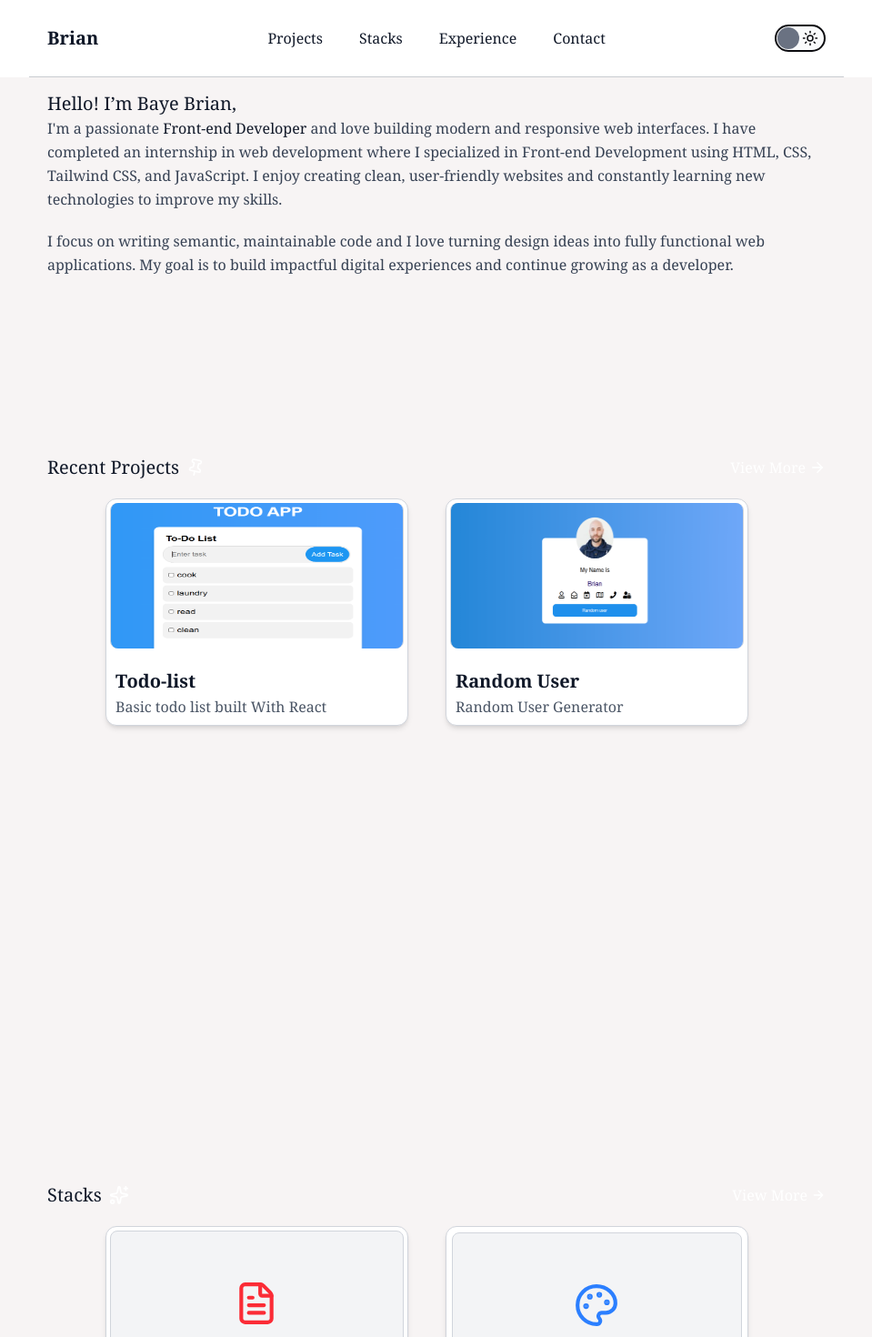
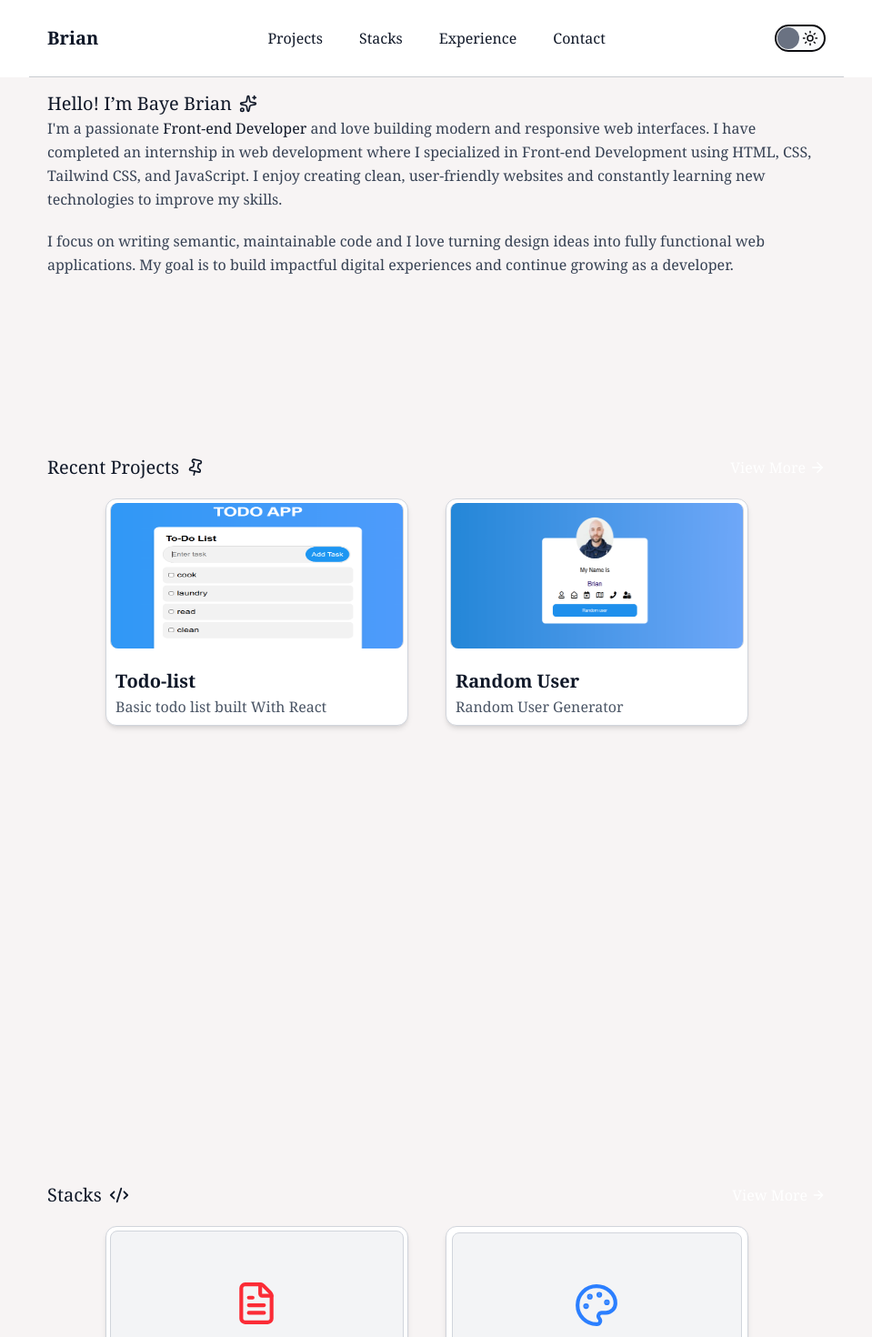
Before and after one commit to Baye-Brian1/react-portfolio, a React (Vite) app: page / in a window 1280 px wide. Shown: the top 1470 px of the page at 91% size, without its empty margins (160-1119 px from the left). Built offline with nearby package versions, Linux system fonts and the light colour scheme.

Commit message:
adjuste some text issue

```diff
--- a/src/components/mainBody.jsx
+++ b/src/components/mainBody.jsx
@@ -1,5 +1,5 @@
 import React from 'react';
-import { ArrowRight, Pin, Code, Sparkles, Palette, FileText } from 'lucide-react'; // Lucide Icons
+import { ArrowRight, Pin, Code,Code2, Sparkles, Palette, FileText } from 'lucide-react'; // Lucide Icons
 import user from '../assets/user.PNG';
 import todo from '../assets/todo.PNG';
 import { Link } from 'react-router-dom';
@@ -9,7 +9,8 @@ function MainBody() {
   return (
     <main className="flex-1">
       <section className="max-w-4xl min-h-[60vh] mx-auto text-gray-700 dark:text-gray-400 p-5 pt-20">
-        <h1 className="mt-5 text-gray-900 dark:text-white text-xl">Hello! I’m Baye Brian,</h1>
+        <h1 className="mt-5 text-gray-900 dark:text-white text-xl flex items-center gap-2">Hello! I’m Baye Brian <Sparkles size={20}/>
+        </h1>
         <p className="leading-relaxed text-base mb-5">
           I'm a passionate <span className="text-gray-900 dark:text-inherit">Front-end Developer</span> and love building modern and responsive web interfaces. I have completed an internship in web development where I specialized in Front-end Development using HTML, CSS, Tailwind CSS, and JavaScript. I enjoy creating clean, user-friendly websites and constantly learning new technologies to improve my skills.
         </p>
@@ -21,7 +22,7 @@ function MainBody() {
       <section className="max-w-4xl min-h-screen mx-auto text-gray-700 dark:text-gray-400 p-5">
         <span className="w-full flex items-center justify-between">
           <h1 className="text-gray-900 dark:text-white text-xl flex items-center gap-2">
-            Recent Projects <Pin size={20} className='inline rotate-12 text-white' />
+            Recent Projects <Pin size={20} className='inline rotate-12' />
           </h1>
           <Link to="/project">
             <p className='text-white hover:text-gray-700 dark:hover:text-gray-400 transition no-underline flex items-center gap-1'>
@@ -55,7 +56,7 @@ function MainBody() {
       <section className="max-w-4xl min-h-screen mx-auto text-gray-700 dark:text-gray-400 p-5">
         <span className='w-full flex items-center justify-between'>
           <h1 className="text-gray-900 dark:text-white text-xl items-center flex gap-2">
-            Stacks <Sparkles size={22} className='inline text-white'/>
+            Stacks <Code2 size={22} className='inline'/>
             </h1>
           <Link to="/technology">
             <p className='text-white hover:text-gray-700 dark:hover:text-gray-400 transition no-underline flex items-center gap-1'>
--- a/src/components/mainContact.jsx
+++ b/src/components/mainContact.jsx
@@ -1,11 +1,13 @@
 import React from "react";
-import { Linkedin } from "lucide-react"; // Lucide Icon
+import { Linkedin,MessageCircleCode } from "lucide-react"; // Lucide Icon
 
 function MainCont() {
   return(
     <main>
       <section className="max-w-4xl min-h-screen mx-auto text-gray-700 dark:text-gray-400 p-5 pt-20">
-        <h1 className="text-gray-900 dark:text-white text-xl">Wanna Chat !</h1>
+        <h1 className="text-gray-900 dark:text-white text-xl mt-5 flex items-center gap-2">
+          Wanna Chat <MessageCircleCode size={20} className="inline"/>
+          </h1>
         <form className="flex flex-col rounded-[15px] mx-auto justify-center w-full md:w-[600px] h-[400px] shadow-lg shadow-gray-300 dark:shadow-gray-900/50 p-5 items-center bg-white dark:bg-gray-950/50 mt-10">
           <input type="text" placeholder="Name" required className="bg-transparent text-gray-900 dark:text-white w-full md:w-[500px] my-2.5 p-2.5 border-none outline-none border-b border-gray-300 dark:border-gray-600/30"/>
           <input type="tel" placeholder="Phone Number" required className="bg-transparent text-gray-900 dark:text-white w-full md:w-[500px] my-2.5 p-2.5 border-none outline-none border-b border-gray-300 dark:border-gray-600/30"/>
--- a/src/components/mainExp.jsx
+++ b/src/components/mainExp.jsx
@@ -1,12 +1,15 @@
 import React from "react";
 import ReadMoreText from "./traitz";
 import Read from "./tic"
+import { Sparkles } from "lucide-react";
 
 function MainExp() {
   return(
     <main>
       <section className="max-w-4xl min-h-screen mx-auto text-gray-700 dark:text-gray-400 p-5 pt-20">
-        <h1 className="text-gray-900 dark:text-white text-xl mb-10">Experience !</h1>
+        <h1 className="text-gray-900 dark:text-white text-xl mb-5 mt-10 flex items-center gap-2">
+          Experience<Sparkles size={20} className="inline"/>
+          </h1>
 
         {/* Experience Card 1 */}
         <div className="bg-white dark:bg-transparent p-6 rounded-xl shadow-lg shadow-gray-300 dark:shadow-gray-900/50 mb-8 transition-all duration-200 border border-transparent dark:border-gray-800 hover:-translate-y-1 hover:shadow-xl hover:shadow-gray-400 dark:hover:shadow-gray-800">
--- a/src/components/mainTech.jsx
+++ b/src/components/mainTech.jsx
@@ -4,14 +4,14 @@ import Vercel from '../assets/Vercel.png'
 import Netlify from '../assets/netlify.svg'
 import Tailwind from '../assets/download.png'
 import reactImage from '../assets/react.svg'
-import { Sparkles } from 'lucide-react';
+import { Code2 } from 'lucide-react';
 
 function MainTech() {
   return(
     <main>
       <div className="max-w-4xl min-h-screen mx-auto text-gray-700 dark:text-gray-400 p-5 pt-20">
-        <h1 className="text-gray-900 dark:text-white text-xl mt-10">
-          Stacks
+        <h1 className="text-gray-900 dark:text-white text-xl mt-10 flex items-center gap-2">
+          Stacks <Code2 size={20} className='inline'/>
           </h1>
         <div className="grid grid-cols-1 md:grid-cols-2 p-5 md:px-16 gap-5">
 
--- a/src/components/tic.jsx
+++ b/src/components/tic.jsx
@@ -27,7 +27,7 @@ const Read=({limit=150})=>{
         <>
         {reduceTexts}
         {texts.length>limit &&(
-          <p className="flex items-center gap-1 cursor-pointer text-gray-500 dark:text-gray-400 hover:text-gray-700 dark:hover:text-gray-200 transition" onClick={()=>setIsExpand(true)}>
+          <p className="flex items-center gap-1 cursor-pointer text-white dark:text-gray-400 hover:text-gray-700 dark:hover:text-gray-200 transition" onClick={()=>setIsExpand(true)}>
             Read More <ArrowRight size={16}/>
           </p>
         )}
--- a/src/components/traitz.jsx
+++ b/src/components/traitz.jsx
@@ -28,7 +28,7 @@ const ReadMoreText = ({limit=200}) =>{
       <>
        {reduceText}
         {text.length>limit &&(
-          <p className="flex items-center gap-1 cursor-pointer text-gray-500 dark:text-gray-400 hover:text-gray-700 dark:hover:text-gray-200 transition" onClick={()=>setExpanded(true)}>
+          <p className="flex items-center gap-1 cursor-pointer text-white dark:text-gray-400 hover:text-gray-700 dark:hover:text-gray-200 transition" onClick={()=>setExpanded(true)}>
             Read More <ArrowRight size={16}/>
           </p>
         )}
```
